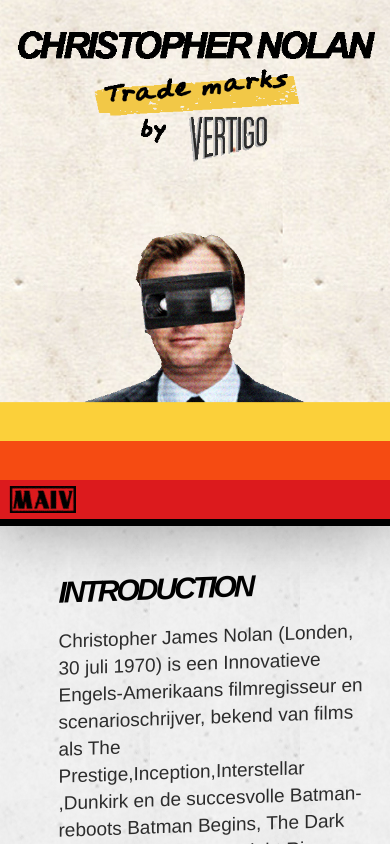
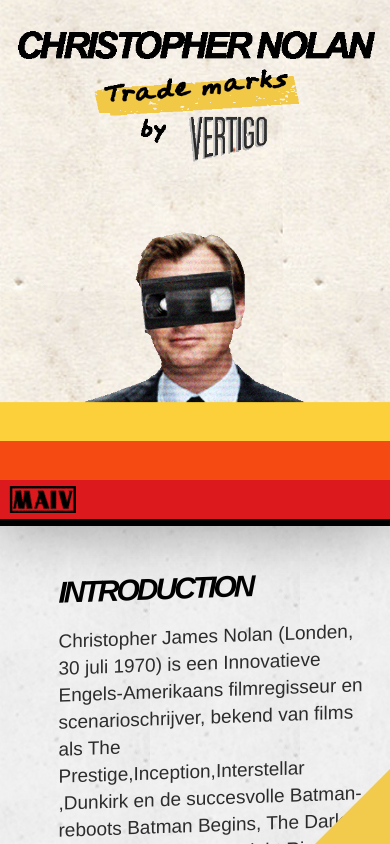
Before and after one commit to nicolasnuytten/MajorIV-Vertigo, a React app: page / in a window 390 px wide. Shown: the top 844 px of the page. Built offline with nearby package versions, Linux system fonts and the light colour scheme.

Commit message:
added scroll to top

```diff
--- a/src/css/style.css
+++ b/src/css/style.css
@@ -146,6 +146,10 @@
   top: -1rem;
   right: 0;
   z-index: 5;
+}
+
+.scroll-top {
+  display: none;
 }
 
 .header-video-container {
@@ -678,6 +682,28 @@
 
 @media only screen and (max-width: 960px) {
 
+  .scroll-top-container {
+    clip-path: polygon(100% 0, 0% 100%, 100% 100%);
+    background-color: var(--yellow);
+    width: 20vw;
+    height: 20vw;
+    z-index: 100;
+    position: fixed;
+    bottom: 0;
+    right: 0;
+    margin-bottom: -.3rem;
+  }
+
+  .scroll-top {
+    display: block;
+
+    & img {
+      width: 5vw;
+      margin: 9evw 12vw;
+      z-index: 101;
+    }
+  }
+
   .tm-title {
     font-size: 7vw;
   }
--- a/src/index.html
+++ b/src/index.html
@@ -39,6 +39,11 @@
     <img class="hide" src="/assets/img/corners/corner_3.png" alt="corner image" />
     <img class="hide" src="/assets/img/corners/corner_4.png" alt="corner image" />
     <img class="corner-image" src="/assets/img/corners/corner_1.png" alt="corner image" />
+  </div>
+  <div class="scroll-top-container">
+    <a class="scroll-top" href="#top">
+      <img src="/assets/img/scrolltop.png" alt="TOP">
+    </a>
   </div>
 
   <header class="header">
--- a/src/js/App.js
+++ b/src/js/App.js
@@ -19,6 +19,7 @@
 let outroCount = 1;
 
 const tm3gif = document.querySelector(`.trademark3-content-image-container`);
+const scrollTop = document.querySelector(`.scroll-top-container`);
 
 
 const init = () => {
@@ -124,14 +125,19 @@
   //console.log(window.scrollY);
   if (scroll <= 2800) {
     cornerImage.src = `/assets/img/corners/corner_1.png`;
+    scrollTop.style.backgroundColor = `#f2ca4c`;
   } else if (scroll <= 4350) {
     cornerImage.src = `/assets/img/corners/corner_2.png`;
+    scrollTop.style.backgroundColor = `#f95c10`;
   } else if (scroll <= 6900) {
     cornerImage.src = `/assets/img/corners/corner_3.png`;
+    scrollTop.style.backgroundColor = `#d6242f`;
   } else if (scroll <= 7100) {
     cornerImage.src = `/assets/img/corners/corner_4.png`;
+    scrollTop.style.backgroundColor = `#9a183c`;
   } else {
     cornerImage.src = `/assets/img/corners/corner_4.png`;
+    scrollTop.style.backgroundColor = `#9a183c`;
   }
 
 };
```
Also changed, not shown: src/assets/img/scrolltop.png (added).
